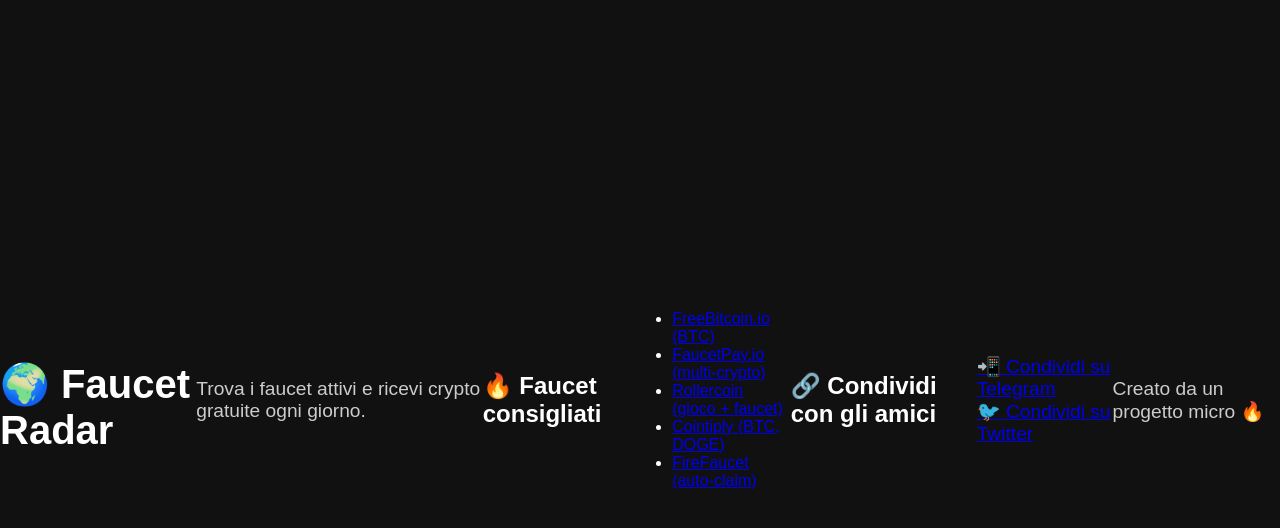
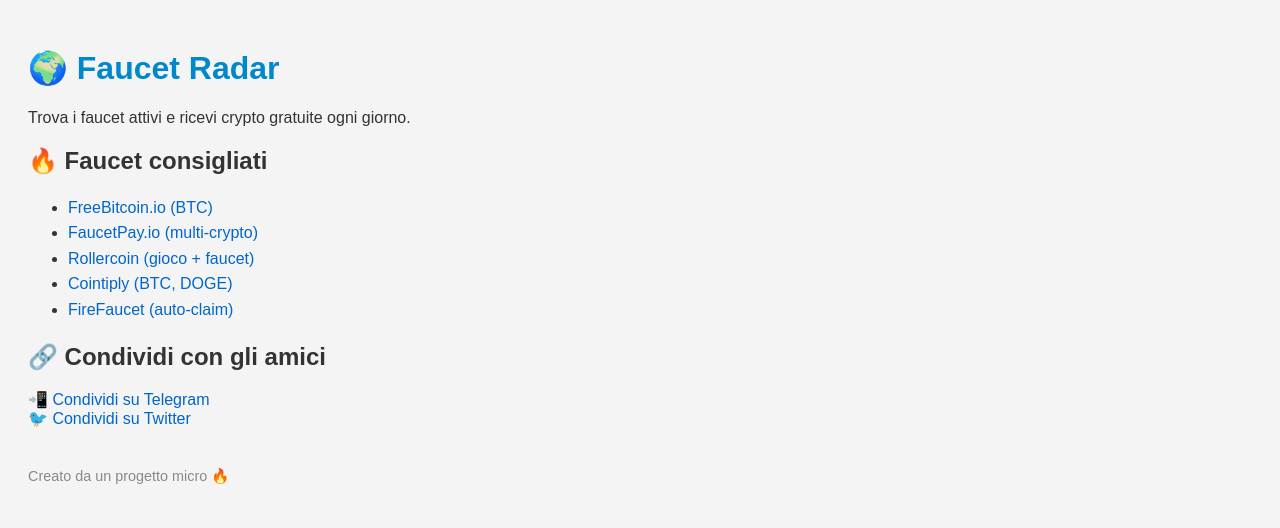
Before and after one commit to Perrytos/faucet-radar, a plain HTML site: page index.html in a window 1280 px wide. Drawn offline with Linux system fonts and the light colour scheme.

Commit message:
Update style.css

```diff
--- a/style.css
+++ b/style.css
@@ -1,35 +1,29 @@
 body {
-  margin: 0;
-  padding: 0;
-  background: #111;
-  color: #fff;
   font-family: Arial, sans-serif;
-  display: flex;
-  justify-content: center;
-  align-items: center;
-  height: 100vh;
-}
-
-.container {
-  text-align: center;
+  padding: 20px;
+  background-color: #f4f4f4;
+  color: #333;
 }
 
 h1 {
-  font-size: 2.5em;
-  margin-bottom: 0.3em;
+  color: #0088cc;
 }
 
-p {
-  font-size: 1.2em;
-  color: #ccc;
+a {
+  color: #0066cc;
+  text-decoration: none;
 }
 
-.btn {
-  display: inline-block;
-  margin-top: 20px;
-  padding: 10px 20px;
-  background: #00c853;
-  color: white;
-  text-decoration: none;
-  border-radius: 5px;
+a:hover {
+  text-decoration: underline;
 }
+
+ul {
+  line-height: 1.6;
+}
+
+footer {
+  margin-top: 40px;
+  font-size: 0.9em;
+  color: #888;
+}
```
